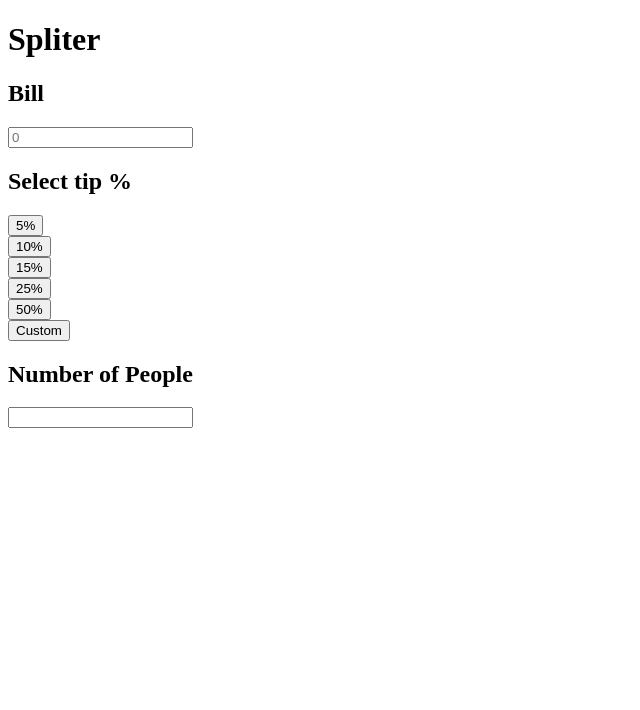
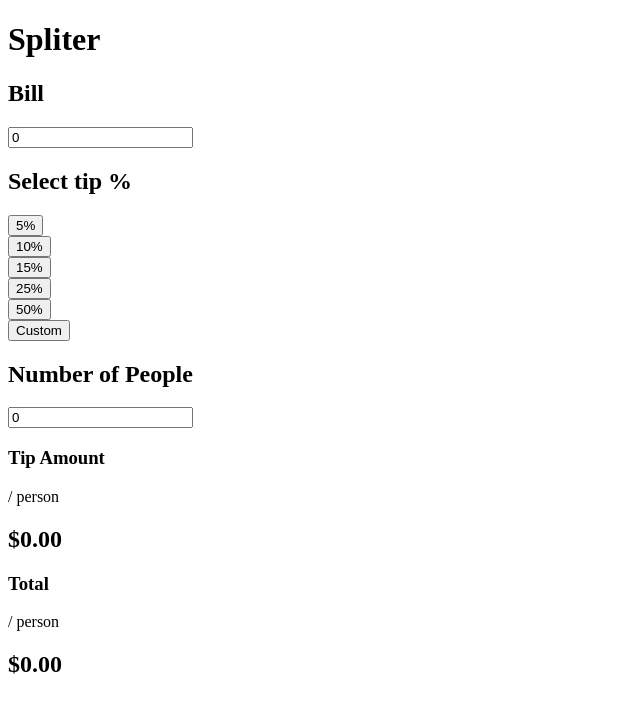
Before and after one commit to gaelramos-ship-i/pourboire, a React (Vite) app: page / in a window 1280 px wide. Shown: the top 710 px of the page, without its empty margins (0-640 px from the left). Built offline with nearby package versions, Linux system fonts and the light colour scheme.

Commit message:
add tip amount

```diff
--- a/src/App.jsx
+++ b/src/App.jsx
@@ -1,6 +1,14 @@
 import { useState } from "react"
 
 function App() {
+  const [bill, setBill] = useState(0)
+  const [people, setPeople] = useState(0)
+
+  function handleClick(pourcent){
+    let result = (bill * pourcent)/100
+    console.log(result / people)
+    return result / people
+  }
 
   return (
     <>
@@ -9,24 +17,27 @@ function App() {
     <div>
 
       <h2>Bill</h2>
-      <input type="number" placeholder="0" />
+      <input
+      type="number"
+      value={bill}
+      onChange={(e) => {setBill(e.target.value)}} />
 
       <div>
         <h2>Select tip %</h2>
         <article>
-          <button>5%</button>
+          <button onClick={() => handleClick(5)}>5%</button>
         </article>
         <article>
-          <button>10%</button>
+          <button onClick={() => handleClick(10)}>10%</button>
         </article>
         <article>
-          <button>15%</button>
+          <button onClick={() => handleClick(15)}>15%</button>
         </article>
         <article>
-          <button>25%</button>
+          <button onClick={() => handleClick(25)}>25%</button>
         </article>
         <article>
-          <button>50%</button>
+          <button onClick={() => handleClick(50)}>50%</button>
         </article>
         <article>
           <button>Custom</button>
@@ -34,8 +45,26 @@ function App() {
       </div>
 
       <h2>Number of People</h2>
-      <input type="text" />
+      <input
+      type="number"
+      value={people}
+      onChange={(e) => {setPeople(e.target.value)}} />
 
+      <article>
+        <div>
+          <h3>Tip Amount</h3>
+          <p>/ person</p>
+        </div>
+        <h2>$0.00</h2>
+      </article>
+
+      <article>
+        <div>
+          <h3>Total</h3>
+          <p>/ person</p>
+        </div>
+        <h2>$0.00</h2>
+      </article>
     </div>
     </>
 
```
